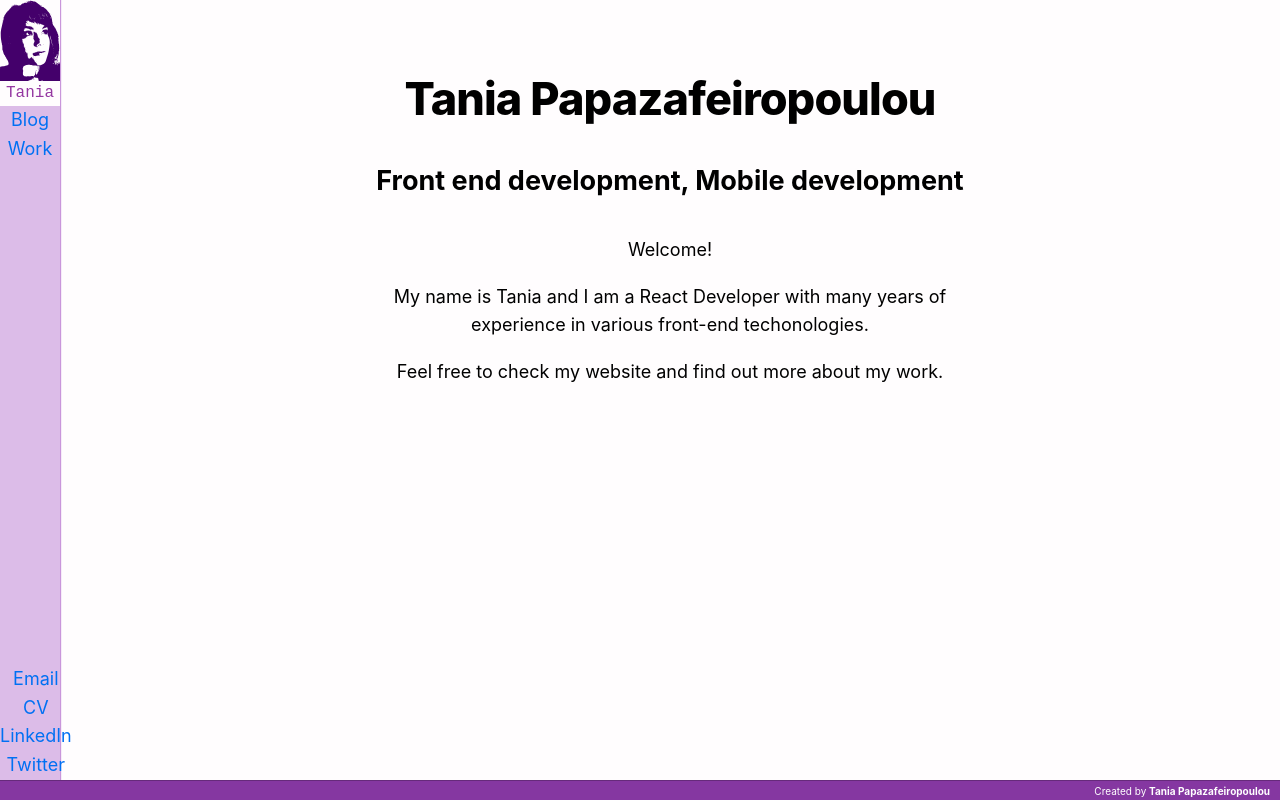
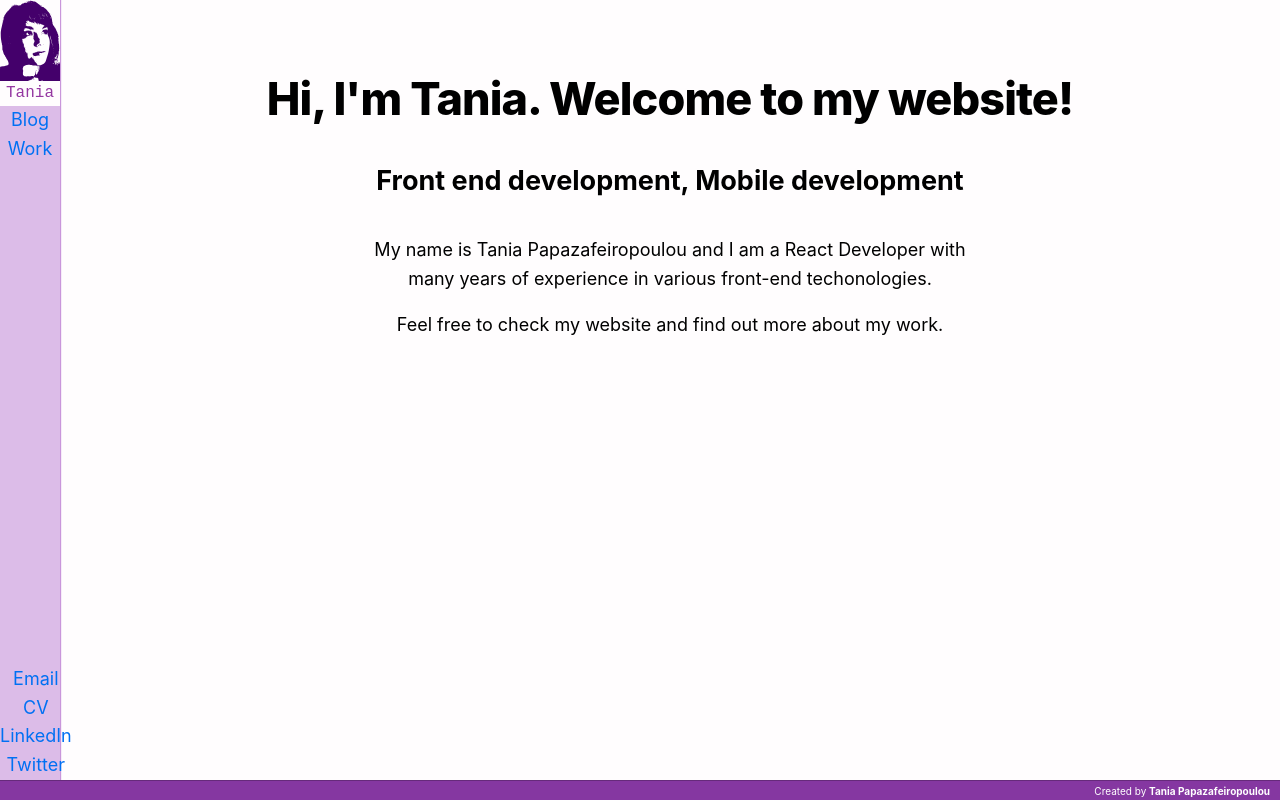
Before and after one commit to altany/tany4, a Next.js app: page / in a window 1280 px wide. Built offline with nearby package versions, Linux system fonts and the light colour scheme; no server answers.

Commit message:
improve home page

```diff
--- a/components/layout.js
+++ b/components/layout.js
@@ -4,7 +4,7 @@ import utilStyles from "../styles/utils.module.scss";
 import Link from "next/link";
 import useSWR from "swr";
 
-const name = "Tania Papazafeiropoulou";
+export const name = "Tania Papazafeiropoulou";
 export const siteTitle = `${name} - Web Developer`;
 
 const fetcher = (url) => fetch(url).then((r) => r.json());
@@ -93,7 +93,9 @@ const Content = ({ home, children }) => (
     <header className={styles.header}>
       {home ? (
         <>
-          <h1 className={utilStyles.heading2Xl}>{name}</h1>
+          <h1 className={utilStyles.heading2Xl}>
+            Hi, I'm Tania. Welcome to my website!
+          </h1>
           <h2 className={utilStyles.headingLg}>
             Front end development, Mobile development
           </h2>
--- a/pages/index.js
+++ b/pages/index.js
@@ -1,6 +1,6 @@
 import Head from "next/head";
 import Link from "next/link";
-import Layout, { siteTitle } from "../components/layout";
+import Layout, { siteTitle, name } from "../components/layout";
 import utilStyles from "../styles/utils.module.scss";
 import Date from "../components/date";
 
@@ -11,9 +11,8 @@ export default function Home() {
         <title>{siteTitle}</title>
       </Head>
       <section className={utilStyles.introduction}>
-        <p>Welcome!</p>
         <p>
-          My name is Tania and I am a React Developer with many years of
+          My name is {name} and I am a React Developer with many years of
           experience in various front-end techonologies.
         </p>
         <p>Feel free to check my website and find out more about my work.</p>
```
